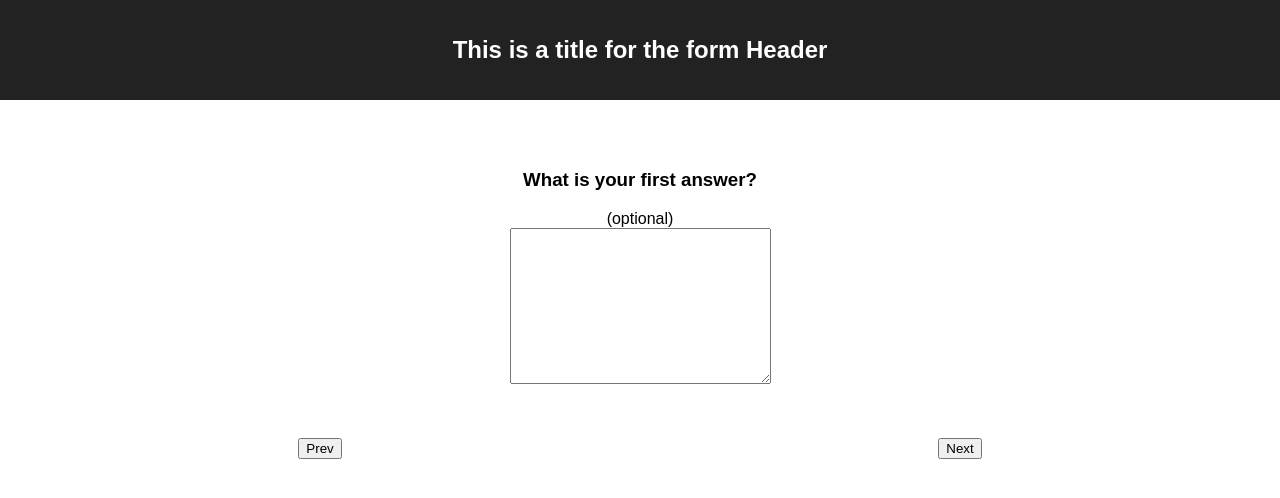
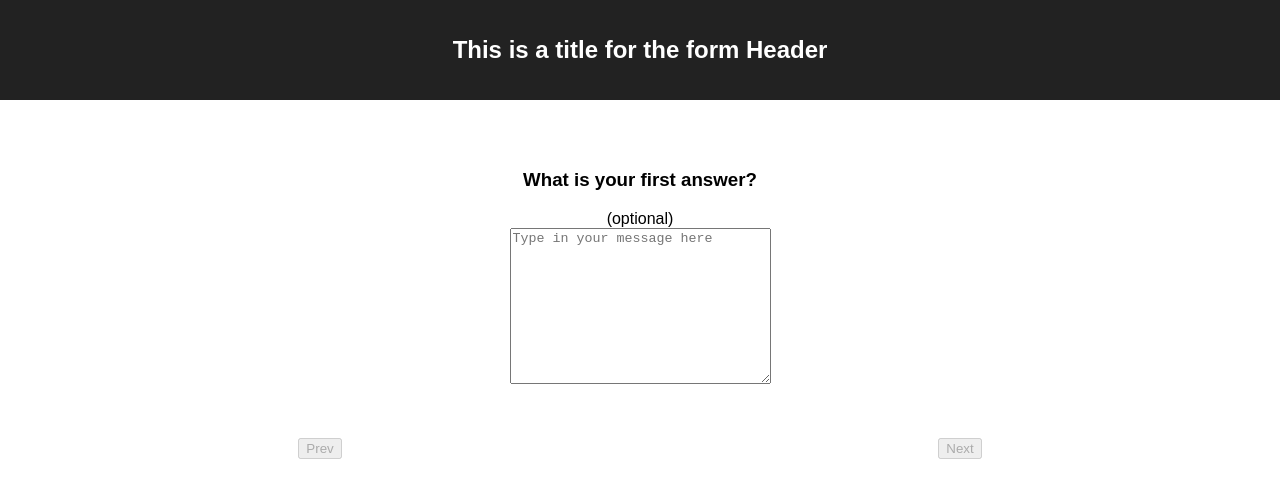
Before and after one commit to antonybudianto/exercise01, a React (Create React App) app: page / in a window 1280 px wide. Shown: the top 498 px of the page. Built offline with nearby package versions, Linux system fonts and the light colour scheme.

Commit message:
Init validation system

```diff
--- a/src/components/Question/QuestionWrapper.js
+++ b/src/components/Question/QuestionWrapper.js
@@ -2,9 +2,9 @@ import React from 'react'
 import { QUESTION_TYPE } from '../../constants/question-type'
 import TextQuestion from './TextQuestion/TextQuestion'
 
-const QuestionWrapper = ({ question }) => {
+const QuestionWrapper = ({ question, onChange }) => {
   if (question.question_type === QUESTION_TYPE.TEXT) {
-    return <TextQuestion question={question} />
+    return <TextQuestion onChange={onChange} question={question} />
   }
   return <div>Question type is not available or invalid.</div>
 }
--- a/src/components/Question/TextQuestion/TextQuestion.js
+++ b/src/components/Question/TextQuestion/TextQuestion.js
@@ -1,6 +1,18 @@
 import React, { Component } from 'react'
 
 class TextQuestion extends Component {
+  handleChange = e => {
+    const value = e.target.value
+    const { question } = this.props
+    let valid = false
+    if (!question.is_required && value === '') {
+      valid = true
+    } else if (value.length >= question.min_char_length) {
+      valid = true
+    }
+    this.props.onChange({ valid, value })
+  }
+
   render() {
     const { question, required } = this.props
     return (
@@ -9,7 +21,8 @@ class TextQuestion extends Component {
         <div>{required ? '*Required!' : '(optional)'}</div>
         <div>
           <textarea
-            onChange={this.props.onChange}
+            placeholder="Type in your message here"
+            onChange={this.handleChange}
             name="textQuestion"
             cols="30"
             rows="10"
--- a/src/containers/FormView/components/Footer/Footer.js
+++ b/src/containers/FormView/components/Footer/Footer.js
@@ -5,6 +5,10 @@ import { goToNext, goToPrev } from '../../../../reducers/form'
 
 class Footer extends Component {
   render() {
+    const { form } = this.props
+    let isSuccess = form.successData[form.currentStep - 1]
+    isSuccess = isSuccess === undefined ? false : isSuccess
+    const disablePrev = form.currentStep === 1
     return (
       <footer
         className="App-footer"
@@ -13,8 +17,12 @@ class Footer extends Component {
           justifyContent: 'space-around'
         }}
       >
-        <button onClick={this.props.goToPrev}>Prev</button>
-        <button onClick={this.props.goToNext}>Next</button>
+        <button disabled={disablePrev} onClick={this.props.goToPrev}>
+          Prev
+        </button>
+        <button disabled={!isSuccess} onClick={this.props.goToNext}>
+          Next
+        </button>
       </footer>
     )
   }
--- a/src/containers/FormView/components/FormBody/FormBody.js
+++ b/src/containers/FormView/components/FormBody/FormBody.js
@@ -1,16 +1,21 @@
 import React, { Component } from 'react'
 import { connect } from 'react-redux'
 
+import { markSuccess } from '../../../../reducers/form'
 import QuestionWrapper from '../../../../components/Question/QuestionWrapper'
 import './FormBody.css'
 
 class FormBody extends Component {
+  handleChange = data => {
+    this.props.markSuccess(data.valid)
+  }
+
   render() {
     const { form } = this.props
     const question = this.props.questions[form.currentStep - 1]
     return (
       <div className="FormBody">
-        <QuestionWrapper question={question} />
+        <QuestionWrapper onChange={this.handleChange} question={question} />
       </div>
     )
   }
@@ -20,4 +25,11 @@ const mapStateToProps = state => ({
   form: state.form
 })
 
-export default connect(mapStateToProps)(FormBody)
+const mapDispatchToProps = {
+  markSuccess
+}
+
+export default connect(
+  mapStateToProps,
+  mapDispatchToProps
+)(FormBody)
--- a/src/reducers/form.js
+++ b/src/reducers/form.js
@@ -1,33 +1,50 @@
 const initialState = {
-  currentStep: 1
+  currentStep: 1,
+  successData: {}
 }
 
-const FORM_NEXT_STEP = 'APP/FORM/FORM_NEXT_STEP'
-const FORM_PREV_STEP = 'APP/FORM/FORM_PREV_STEP'
+const NEXT_STEP = 'APP/FORM/NEXT_STEP'
+const PREV_STEP = 'APP/FORM/PREV_STEP'
+const MARK_SUCCESS = 'APP/FORM/MARK_SUCCESS'
+
+export function markSuccess(valid) {
+  return {
+    type: MARK_SUCCESS,
+    payload: valid
+  }
+}
 
 export function goToNext() {
   return {
-    type: FORM_NEXT_STEP
+    type: NEXT_STEP
   }
 }
 
 export function goToPrev() {
   return {
-    type: FORM_PREV_STEP
+    type: PREV_STEP
   }
 }
 
 export function formReducer(state = initialState, action) {
   switch (action.type) {
-    case FORM_NEXT_STEP:
+    case NEXT_STEP:
       return {
         ...state,
         currentStep: state.currentStep + 1
       }
-    case FORM_PREV_STEP:
+    case PREV_STEP:
       return {
         ...state,
         currentStep: state.currentStep - 1
+      }
+    case MARK_SUCCESS:
+      return {
+        ...state,
+        successData: {
+          ...state.successData,
+          [state.currentStep - 1]: action.payload
+        }
       }
     default:
       return state
```
